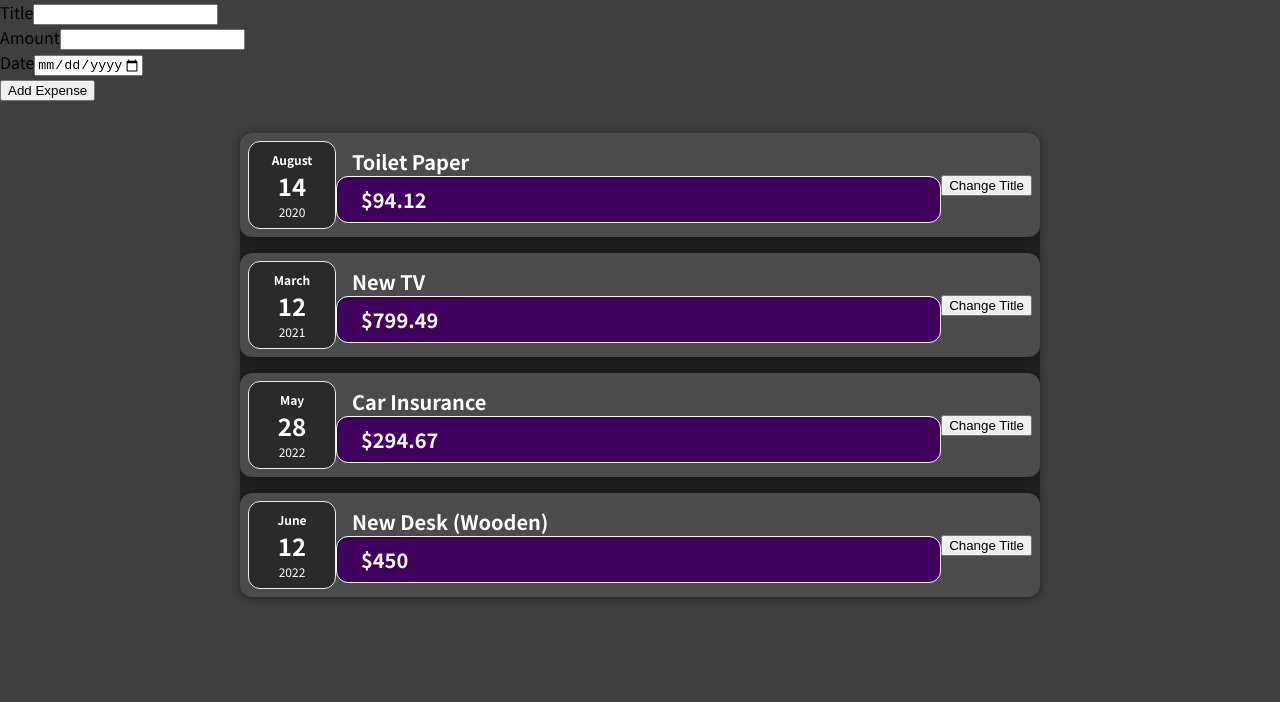
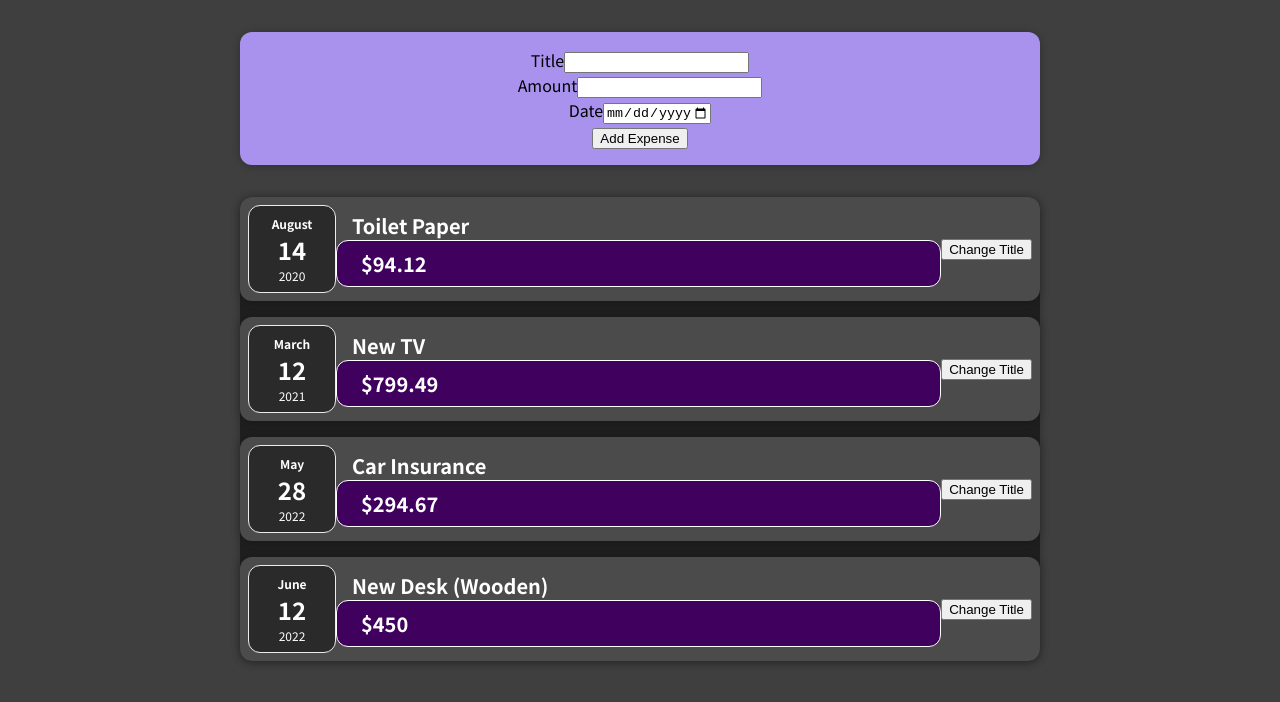
Before and after one commit to Koko-Dev/expense-tracker, a React (Create React App) app: page / in a window 1280 px wide. Shown: the top 702 px of the page. Built offline with nearby package versions, Linux system fonts and the light colour scheme.

Commit message:
In NewExpense.css, style the area the form will be in and center all content

```diff
--- a/src/components/NewExpense/NewExpense.css
+++ b/src/components/NewExpense/NewExpense.css
@@ -0,0 +1,10 @@
+.new-expense {
+	background-color: #a892ee;
+	padding: 1rem;
+	margin: 2rem auto;
+	width: 50rem;
+	max-width: 95%;
+	border-radius: 12px;
+	text-align: center;
+	box-shadow: 0 1px 8px rgba(0, 0, 0, 0.25);
+}
```
